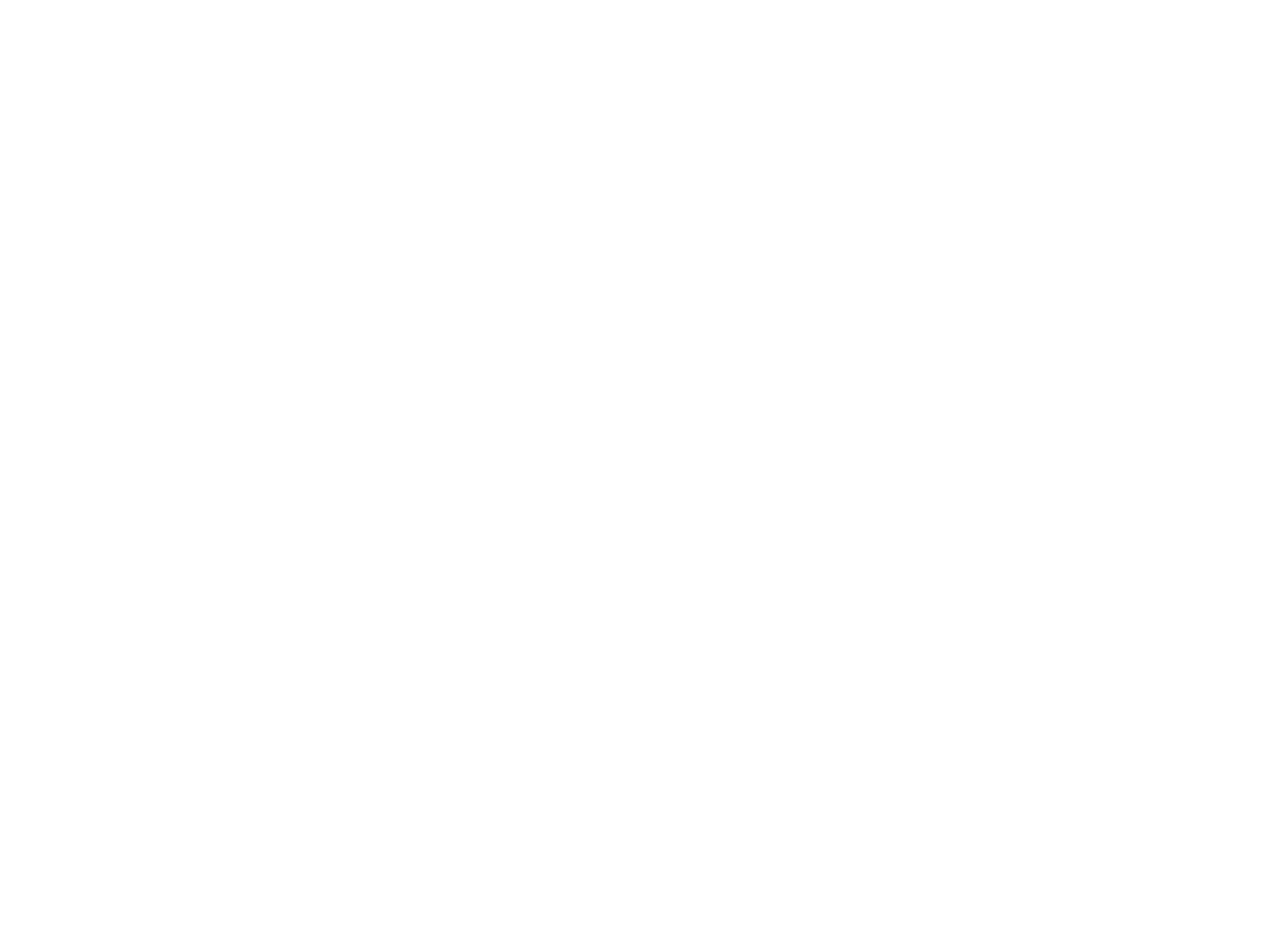
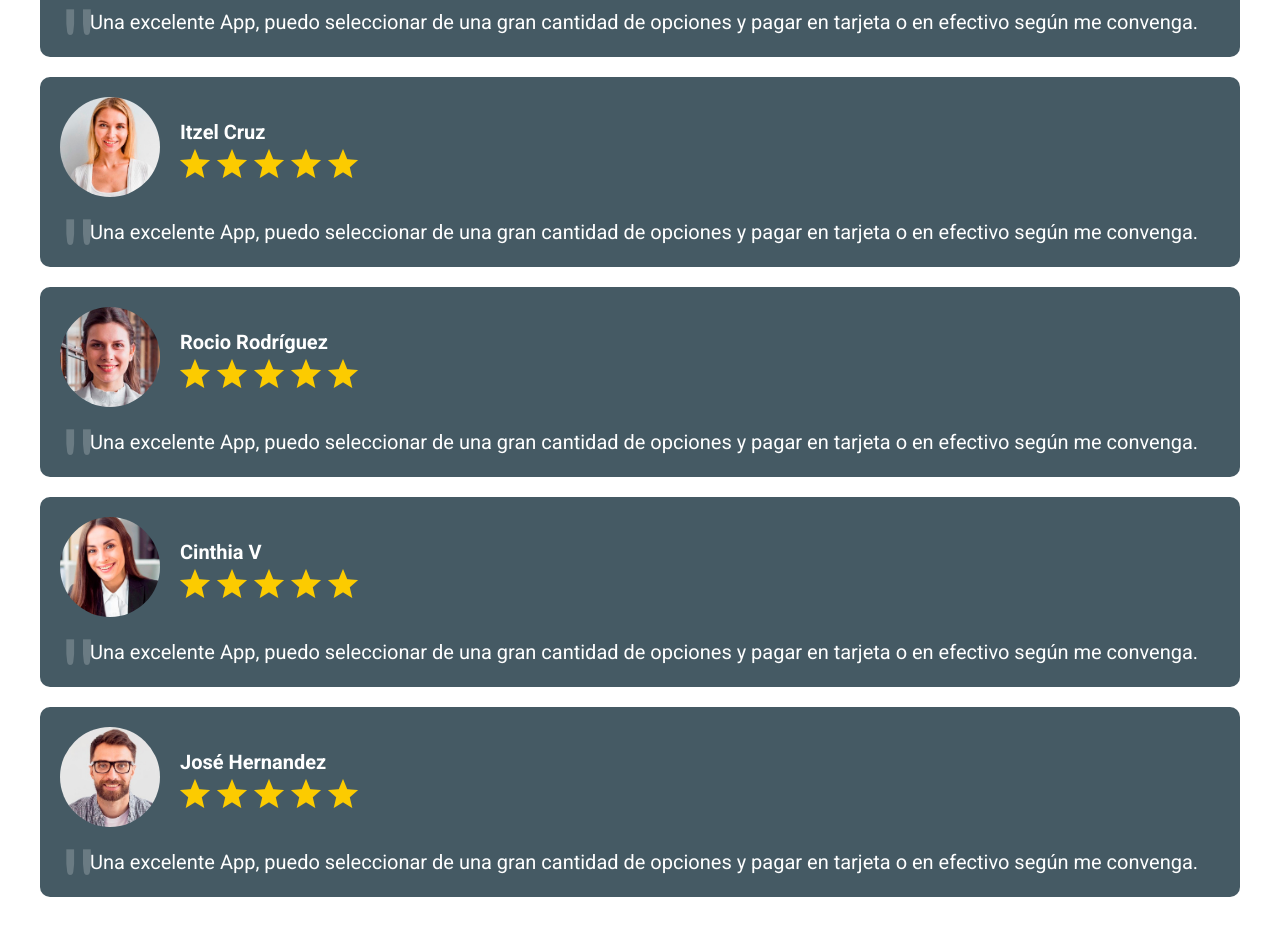
Before and after one commit to notrealsolution/DeliveryApp, an Angular app: page / in a window 1280 px wide. Shown: the part 2040-2976 px from the top of the page. Before the commit the page ends 1766 px from the top, so only its background shows below. Built offline with nearby package versions, Linux system fonts and the light colour scheme.

Commit message:
Agregando estilos a los testimoniales

```diff
--- a/src/app/landing-page/components/testimoniales/testimoniales.component.html
+++ b/src/app/landing-page/components/testimoniales/testimoniales.component.html
@@ -8,7 +8,49 @@
           <img src="assets/img/testimonial1.jpg" alt="testimonial">
         </div>
         <div class="testimonial__informacion">
-          <p class="testimonial__autor"></p>
+          <p class="testimonial__autor">Juan Pérez</p>
+          <img class="testimonial__calificacion" src="assets/img/estrellas.png" alt="Imagen estrellas">
+        </div>
+      </header>
+      <blockquote class="testimonial__texto">
+          Una excelente App, puedo seleccionar de una gran cantidad de opciones y pagar en tarjeta o en efectivo según me convenga.
+      </blockquote>
+    </div><!-- .testimonial -->
+    <div class="testimonial">
+      <header class="testimonial__header">
+        <div class="testimonial__imagen">
+          <img src="assets/img/testimonial5.jpg" alt="testimonial">
+        </div>
+        <div class="testimonial__informacion">
+          <p class="testimonial__autor">Itzel Cruz</p>
+          <img class="testimonial__calificacion" src="assets/img/estrellas.png" alt="Imagen estrellas">
+        </div>
+      </header>
+      <blockquote class="testimonial__texto">
+          Una excelente App, puedo seleccionar de una gran cantidad de opciones y pagar en tarjeta o en efectivo según me convenga.
+      </blockquote>
+    </div><!-- .testimonial -->
+    <div class="testimonial">
+      <header class="testimonial__header">
+        <div class="testimonial__imagen">
+          <img src="assets/img/testimonial4.jpg" alt="testimonial">
+        </div>
+        <div class="testimonial__informacion">
+          <p class="testimonial__autor">Rocio Rodríguez</p>
+          <img class="testimonial__calificacion" src="assets/img/estrellas.png" alt="Imagen estrellas">
+        </div>
+      </header>
+      <blockquote class="testimonial__texto">
+          Una excelente App, puedo seleccionar de una gran cantidad de opciones y pagar en tarjeta o en efectivo según me convenga.
+      </blockquote>
+    </div><!-- .testimonial -->
+    <div class="testimonial">
+      <header class="testimonial__header">
+        <div class="testimonial__imagen">
+          <img src="assets/img/testimonial2.jpg" alt="testimonial">
+        </div>
+        <div class="testimonial__informacion">
+          <p class="testimonial__autor">Cinthia V</p>
           <img class="testimonial__calificacion" src="assets/img/estrellas.png" alt="Imagen estrellas">
         </div>
       </header>
@@ -16,5 +58,19 @@
            Una excelente App, puedo seleccionar de una gran cantidad de opciones y pagar en tarjeta o en efectivo según me convenga.
         </blockquote>
     </div><!-- .testimonial -->
+    <div class="testimonial">
+      <header class="testimonial__header">
+        <div class="testimonial__imagen">
+          <img src="assets/img/testimonial3.jpg" alt="testimonial">
+        </div>
+        <div class="testimonial__informacion">
+          <p class="testimonial__autor">José Hernandez</p>
+          <img class="testimonial__calificacion" src="assets/img/estrellas.png" alt="Imagen estrellas">
+        </div>
+      </header>
+      <blockquote class="testimonial__texto">
+          Una excelente App, puedo seleccionar de una gran cantidad de opciones y pagar en tarjeta o en efectivo según me convenga.
+      </blockquote>
+    </div><!-- .testimonial -->
   </div>
 </section>
--- a/src/app/landing-page/components/testimoniales/testimoniales.component.scss
+++ b/src/app/landing-page/components/testimoniales/testimoniales.component.scss
@@ -0,0 +1,54 @@
+@use '../../../shared/base/variables' as v;
+@use '../../../shared/base/mixins' as m;
+
+/* Testimoniales */
+
+.testimoniales{
+  padding: v.$separacion 0;
+}
+
+
+
+/* Testimonial */
+.testimonial {
+  background-color: v.$secundario;
+  padding: 2rem;
+  margin-bottom: 2rem;
+  border-radius: 1rem;
+  color: v.$blanco;
+  &:last-of-type(){
+    margin-bottom: 0;
+  }
+  &__header{
+    display: flex;
+    gap: 2rem;
+    align-items: center;
+  }
+  &__imagen{
+    flex-basis: 10rem;
+    border-radius: 50%;
+    overflow: hidden;
+  }
+  &__autor{
+    color: v.$blanco;
+    font-weight: bold;
+    margin: 0.5rem 0;
+  }
+  &__texto {
+    font-size: 2rem;
+    line-height: 1.5;
+    margin: 2rem 0 0 0;
+    padding-left: 3rem;
+    position: relative;
+    &::before {
+      content: ' " ';
+      font-size: 10rem;
+      position: absolute;
+      left: 0;
+      top: -4rem;
+      opacity: .2;
+      font-family: 'Trebuchet MS', 'Lucida Sans Unicode', 'Lucida Grande', 'Lucida Sans', Arial, sans-serif;
+    }
+  }
+
+}
--- a/src/app/landing-page/landing-page.module.ts
+++ b/src/app/landing-page/landing-page.module.ts
@@ -13,10 +13,10 @@ import { TestimonialesComponent } from './components/testimoniales/testimoniales
   ],
   declarations: [
     BasePageComponent,
+    FormComponent,
     HeaderComponent,
-    FormComponent,
+    TestimonialesComponent,
     WaveComponent,
-    TestimonialesComponent
   ],
   exports:[BasePageComponent]
 })
--- a/src/app/landing-page/pages/base-page/base-page.component.html
+++ b/src/app/landing-page/pages/base-page/base-page.component.html
@@ -1,3 +1,4 @@
 <landing-page-header-component></landing-page-header-component>
 <landing-page-form></landing-page-form>
 <landing-page-wave></landing-page-wave>
+<landing-page-testimoniales></landing-page-testimoniales>
```
